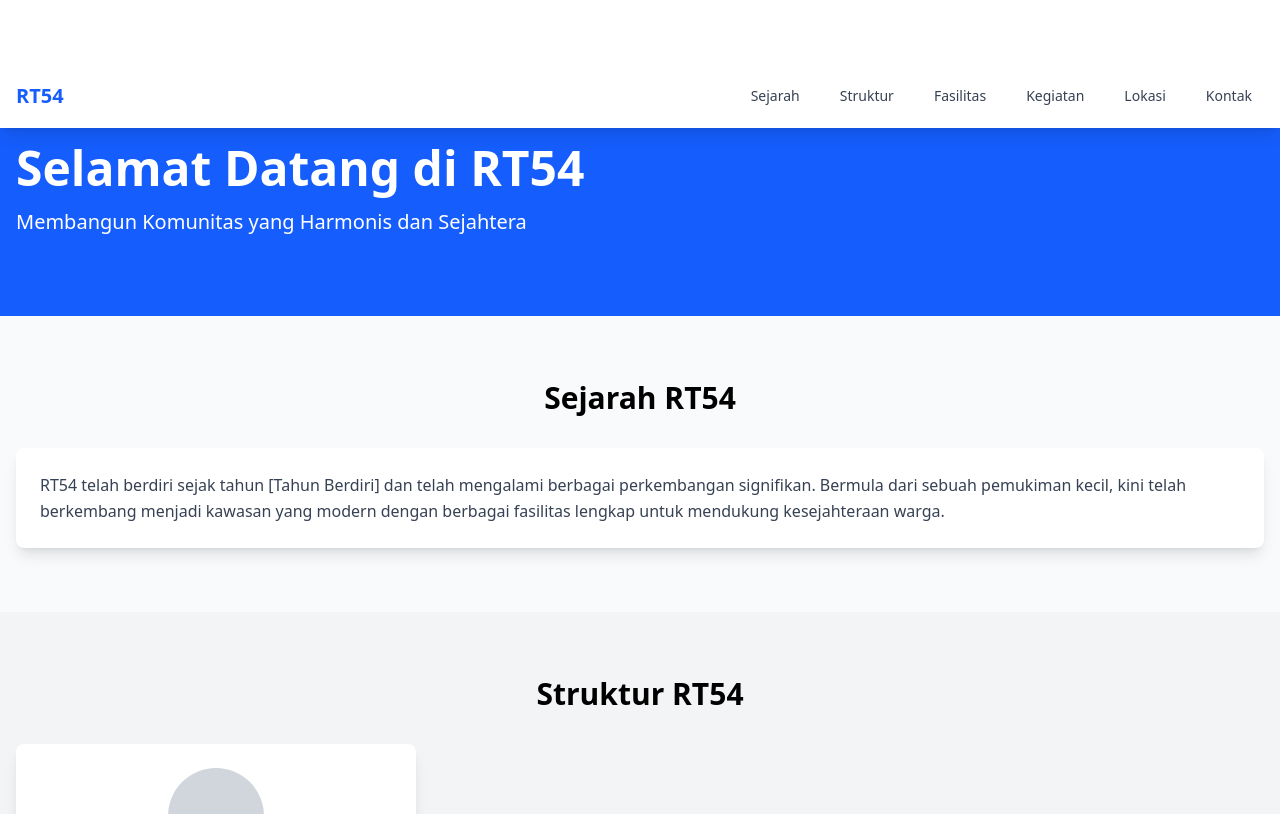
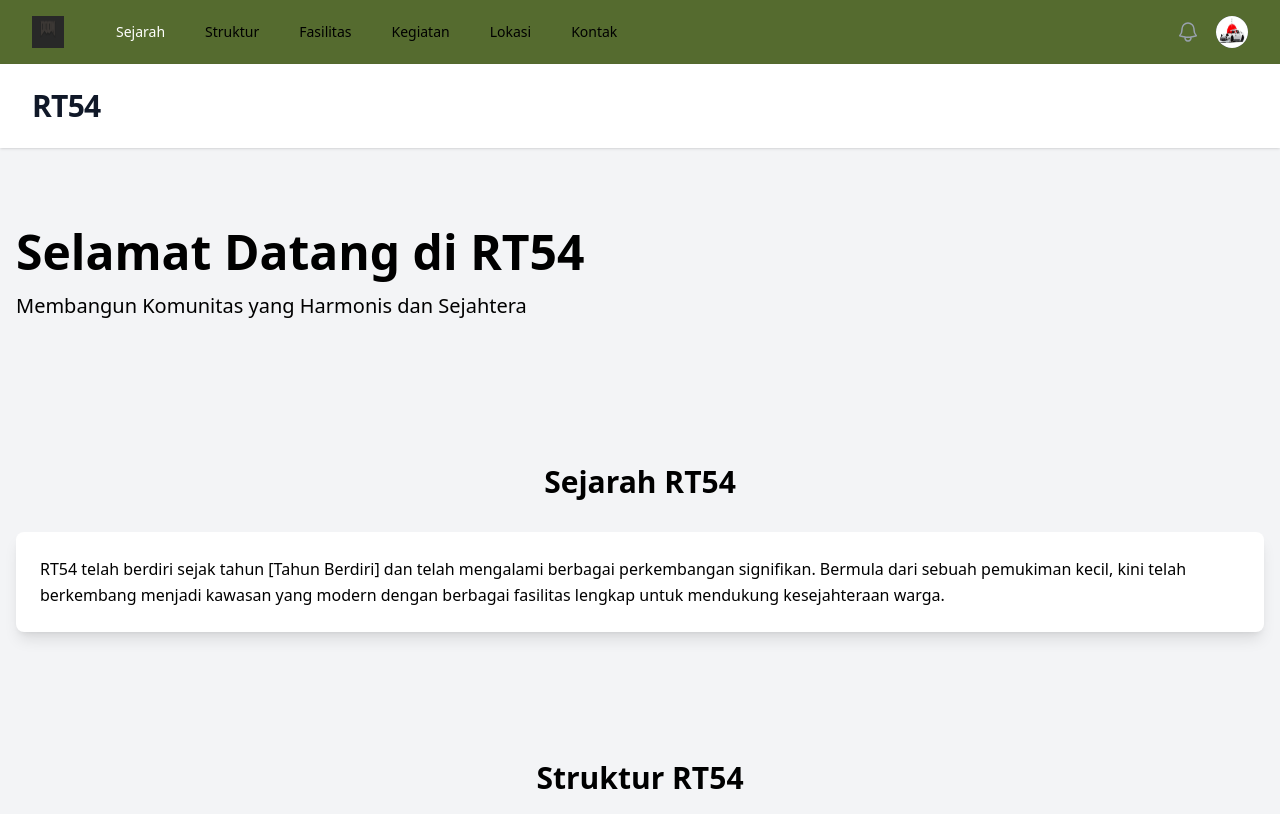
Before and after one commit to user312982/project-insos, a Next.js app: page / in a window 1280 px wide. Shown: the top 814 px of the page. Built offline with nearby package versions, Linux system fonts and the light colour scheme.

Commit message:
editing navbar

```diff
--- a/src/app/layout.tsx
+++ b/src/app/layout.tsx
@@ -14,7 +14,7 @@ const geistMono = Geist_Mono({
 });
 
 export const metadata: Metadata = {
-  title: "RT54 - Website Resmi",
+  title: "RT5 - Website Resmi",
   description: "Website resmi RT54 - Informasi lengkap tentang sejarah, fasilitas, dan kegiatan masyarakat",
 };
 
@@ -24,13 +24,9 @@ export default function RootLayout({
   children: React.ReactNode;
 }>) {
   return (
-    <html lang="en">
-      <body className={`${geistSans.variable} ${geistMono.variable}`}>
-        <div className="pt-16">
-          {/* @ts-expect-error Async Server Component */}
-          <Navbar />
-          {children}
-        </div>
+    <html lang="en" className="h-full bg-gray-100">
+      <body className={`${geistSans.variable} ${geistMono.variable} h-full`}>
+        {children}
       </body>
     </html>
   );
--- a/src/app/page.tsx
+++ b/src/app/page.tsx
@@ -1,10 +1,13 @@
 import Image from "next/image";
+import Navbar from "@/components/Navbar";
 
 export default function Home() {
   return (
-    <main className="min-h-screen bg-gray-50">
-      {/* Hero Section */}
-      <section className="bg-blue-600 text-white py-20">
+    <div className="min-h-screen bg-rt-lightest">
+      <Navbar />
+      <main>
+        {/* Hero Section */}
+      <section className="bg-rt-dark text-black py-20">
         <div className="container mx-auto px-4">
           <h1 className="text-5xl font-bold mb-4">Selamat Datang di RT54</h1>
           <p className="text-xl">Membangun Komunitas yang Harmonis dan Sejahtera</p>
@@ -14,9 +17,9 @@ export default function Home() {
       {/* Sejarah Section */}
       <section className="py-16" id="sejarah">
         <div className="container mx-auto px-4">
-          <h2 className="text-3xl font-bold mb-8 text-center">Sejarah RT54</h2>
+          <h2 className="text-3xl font-bold mb-8 text-center text-rt-dark">Sejarah RT54</h2>
           <div className="bg-white p-6 rounded-lg shadow-lg">
-            <p className="text-gray-700 leading-relaxed">
+            <p className="text-rt-dark leading-relaxed">
               RT54 telah berdiri sejak tahun [Tahun Berdiri] dan telah mengalami berbagai perkembangan signifikan.
               Bermula dari sebuah pemukiman kecil, kini telah berkembang menjadi kawasan yang modern dengan berbagai
               fasilitas lengkap untuk mendukung kesejahteraan warga.
@@ -26,15 +29,15 @@ export default function Home() {
       </section>
 
       {/* Struktur RT Section */}
-      <section className="py-16 bg-gray-100" id="struktur">
+      <section className="py-16 bg-rt-light" id="struktur">
         <div className="container mx-auto px-4">
-          <h2 className="text-3xl font-bold mb-8 text-center">Struktur RT54</h2>
+          <h2 className="text-3xl font-bold mb-8 text-center text-rt-dark">Struktur RT54</h2>
           <div className="grid md:grid-cols-2 lg:grid-cols-3 gap-6">
             {/* Ketua RT */}
             <div className="bg-white p-6 rounded-lg shadow-lg text-center">
-              <div className="w-24 h-24 rounded-full bg-gray-300 mx-auto mb-4"></div>
-              <h3 className="text-xl font-bold">Nama Ketua RT</h3>
-              <p className="text-gray-600">Ketua RT</p>
+              <div className="w-24 h-24 rounded-full bg-rt-medium mx-auto mb-4"></div>
+              <h3 className="text-xl font-bold text-rt-dark">Nama Ketua RT</h3>
+              <p className="text-rt-medium">Ketua RT</p>
             </div>
             {/* Add more structure components */}
           </div>
@@ -42,12 +45,12 @@ export default function Home() {
       </section>
 
       {/* Fasilitas Section */}
-      <section className="py-16" id="fasilitas">
+      <section className="py-16 bg-rt-lightest" id="fasilitas">
         <div className="container mx-auto px-4">
-          <h2 className="text-3xl font-bold mb-8 text-center">Fasilitas</h2>
+          <h2 className="text-3xl font-bold mb-8 text-center text-rt-dark">Fasilitas</h2>
           <div className="grid md:grid-cols-2 lg:grid-cols-3 gap-6">
             {/* Posyandu */}
-            <div className="bg-white p-6 rounded-lg shadow-lg">
+            <div className="bg-white p-6 rounded-lg shadow-lg border-t-4 border-rt-medium">
               <h3 className="text-xl font-bold mb-4">Posyandu</h3>
               <p className="text-gray-700">Layanan kesehatan terpadu untuk ibu dan anak</p>
             </div>
@@ -112,7 +115,6 @@ export default function Home() {
                loading="lazy"
                referrerPolicy="no-referrer-when-downgrade"
                ></iframe>}
-              <p className="text-center py-8">Peta akan ditampilkan di sini</p>
             </div>
           </div>
         </div>
@@ -148,5 +150,6 @@ export default function Home() {
         </div>
       </section>
     </main>
+    </div>
   );
 }
--- a/src/components/Navbar.tsx
+++ b/src/components/Navbar.tsx
@@ -1,67 +1,137 @@
 'use client';
 
 import { useState } from 'react';
+import Image from 'next/image';
 import Link from 'next/link';
 
 export default function Navbar() {
   const [isOpen, setIsOpen] = useState(false);
 
   const navigation = [
-    { name: 'Sejarah', href: '#sejarah' },
-    { name: 'Struktur', href: '#struktur' },
-    { name: 'Fasilitas', href: '#fasilitas' },
-    { name: 'Kegiatan', href: '#kegiatan' },
-    { name: 'Lokasi', href: '#lokasi' },
-    { name: 'Kontak', href: '#kontak' },
+    {
+      name: 'Sejarah',
+      href: '#sejarah',
+      current: true
+    },
+    {
+      name: 'Struktur',
+      href: '#struktur',
+      current: false
+    },
+    {
+      name: 'Fasilitas',
+      href: '#fasilitas',
+      current: false
+    },
+    {
+      name: 'Kegiatan',
+      href: '#kegiatan',
+      current: false
+    },
+    {
+      name: 'Lokasi',
+      href: '#lokasi',
+      current: false
+    },
+    {
+      name: 'Kontak',
+      href: '#kontak',
+      current: false
+    },
   ];
 
   return (
-    <nav className="bg-white shadow-lg fixed w-full z-50">
-      <div className="max-w-7xl mx-auto px-4">
-        <div className="flex justify-between h-16">
-          <div className="flex">
-            <div className="flex-shrink-0 flex items-center">
-              <span className="text-xl font-bold text-blue-600">RT54</span>
+    <div className="min-h-full">
+      <nav className="bg-[#556B2F]">
+        <div className="mx-auto max-w-7xl px-4 sm:px-6 lg:px-8">
+          <div className="flex h-16 items-center justify-between">
+            <div className="flex items-center">
+              <div className="flex-shrink-0">
+                <Image
+                  src="/logo.png"
+                  alt="RT54"
+                  width={32}
+                  height={32}
+                  className="h-8 w-8"
+                />
               </div>
-          </div>
-
-          {/* Desktop menu */}
-          <div className="hidden md:flex md:items-center md:space-x-4">
+              <div className="hidden md:block">
+                <div className="ml-10 flex items-baseline space-x-4">
                   {navigation.map((item) => (
                     <a
                       key={item.name}
                       href={item.href}
-                className="text-gray-700 hover:text-blue-600 px-3 py-2 rounded-md text-sm font-medium transition-colors"
+                      className={`${
+                        item.current
+                          ? 'bg-rt-medium text-white'
+                          : 'text-rt-lightest hover:bg-rt-medium/80 hover:text-white'
+                      } rounded-md px-3 py-2 text-sm font-medium`}
+                      aria-current={item.current ? 'page' : undefined}
                     >
                       {item.name}
                     </a>
                   ))}
                 </div>
+              </div>
+            </div>
+            <div className="hidden md:block">
+              <div className="ml-4 flex items-center md:ml-6">
+                <button type="button" className="relative rounded-full p-1 text-gray-400 hover:text-white focus:outline-none focus:ring-2 focus:ring-white focus:ring-offset-2 focus:ring-offset-gray-800">
+                  <span className="absolute -inset-1.5"></span>
+                  <span className="sr-only">View notifications</span>
+                  <svg className="h-6 w-6" fill="none" viewBox="0 0 24 24" strokeWidth="1.5" stroke="currentColor" aria-hidden="true">
+                    <path strokeLinecap="round" strokeLinejoin="round" d="M14.857 17.082a23.848 23.848 0 005.454-1.31A8.967 8.967 0 0118 9.75v-.7V9A6 6 0 006 9v.75a8.967 8.967 0 01-2.312 6.022c1.733.64 3.56 1.085 5.455 1.31m5.714 0a24.255 24.255 0 01-5.714 0m5.714 0a3 3 0 11-5.714 0" />
+                  </svg>
+                </button>
 
-          {/* Mobile menu button */}
-          <div className="flex items-center md:hidden">
+                {/* Profile dropdown */}
+                <div className="relative ml-3">
+                  <div>
                     <button
+                      type="button"
+                      className="relative flex max-w-xs items-center rounded-full bg-gray-800 text-sm focus:outline-none focus:ring-2 focus:ring-white focus:ring-offset-2 focus:ring-offset-gray-800"
                       onClick={() => setIsOpen(!isOpen)}
-              className="inline-flex items-center justify-center p-2 rounded-md text-gray-700 hover:text-blue-600 focus:outline-none"
                     >
-              <svg
-                className={`${isOpen ? 'hidden' : 'block'} h-6 w-6`}
-                xmlns="http://www.w3.org/2000/svg"
-                fill="none"
-                viewBox="0 0 24 24"
-                stroke="currentColor"
+                      <span className="absolute -inset-1.5"></span>
+                      <span className="sr-only">Open user menu</span>
+                      <Image
+                        className="h-8 w-8 rounded-full"
+                        src="/profile-placeholder.jpg"
+                        alt=""
+                        width={32}
+                        height={32}
+                      />
+                    </button>
+                  </div>
+                  {isOpen && (
+                    <div className="absolute right-0 z-10 mt-2 w-48 origin-top-right rounded-md bg-white py-1 shadow-lg ring-1 ring-black ring-opacity-5 focus:outline-none">
+                      <a href="#" className="block px-4 py-2 text-sm text-gray-700 hover:bg-gray-100">Your Profile</a>
+                      <a href="#" className="block px-4 py-2 text-sm text-gray-700 hover:bg-gray-100">Settings</a>
+                      <a href="#" className="block px-4 py-2 text-sm text-gray-700 hover:bg-gray-100">Sign out</a>
+                    </div>
+                  )}
+                </div>
+              </div>
+            </div>
+
+            {/* Mobile menu button*/}
+            <div className="-mr-2 flex md:hidden">
+              <button
+                type="button"
+                className="relative inline-flex items-center justify-center rounded-md bg-gray-800 p-2 text-gray-400 hover:bg-gray-700 hover:text-white focus:outline-none focus:ring-2 focus:ring-white focus:ring-offset-2 focus:ring-offset-gray-800"
+                onClick={() => setIsOpen(!isOpen)}
               >
-                <path strokeLinecap="round" strokeLinejoin="round" strokeWidth={2} d="M4 6h16M4 12h16M4 18h16" />
+                <span className="absolute -inset-0.5"></span>
+                <span className="sr-only">Open main menu</span>
+                {!isOpen ? (
+                  <svg className="block h-6 w-6" fill="none" viewBox="0 0 24 24" strokeWidth="1.5" stroke="currentColor" aria-hidden="true">
+                    <path strokeLinecap="round" strokeLinejoin="round" d="M3.75 6.75h16.5M3.75 12h16.5m-16.5 5.25h16.5" />
                   </svg>
-              <svg
-                className={`${isOpen ? 'block' : 'hidden'} h-6 w-6`}
-                xmlns="http://www.w3.org/2000/svg"
-                fill="none"
-                viewBox="0 0 24 24"
-                stroke="currentColor"
-              >
-                <path strokeLinecap="round" strokeLinejoin="round" strokeWidth={2} d="M6 18L18 6M6 6l12 12" />
+                ) : (
+                  <svg className="block h-6 w-6" fill="none" viewBox="0 0 24 24" strokeWidth="1.5" stroke="currentColor" aria-hidden="true">
+                    <path strokeLinecap="round" strokeLinejoin="round" d="M6 18L18 6M6 6l12 12" />
                   </svg>
+                )}
               </button>
             </div>
           </div>
@@ -69,19 +139,66 @@ export default function Navbar() {
 
         {/* Mobile menu */}
         <div className={`${isOpen ? 'block' : 'hidden'} md:hidden`}>
-        <div className="px-2 pt-2 pb-3 space-y-1">
+          <div className="space-y-1 px-2 pb-3 pt-2 sm:px-3">
             {navigation.map((item) => (
               <a
                 key={item.name}
                 href={item.href}
-              className="text-gray-700 hover:text-blue-600 block px-3 py-2 rounded-md text-base font-medium"
-              onClick={() => setIsOpen(false)}
+                className={`${
+                  item.current ? 'bg-gray-900 text-white' : 'text-gray-300 hover:bg-gray-700 hover:text-white'
+                } block rounded-md px-3 py-2 text-base font-medium`}
+                aria-current={item.current ? 'page' : undefined}
               >
                 {item.name}
               </a>
             ))}
           </div>
+          <div className="border-t border-gray-700 pb-3 pt-4">
+            <div className="flex items-center px-5">
+              <div className="flex-shrink-0">
+                <Image
+                  className="h-10 w-10 rounded-full"
+                  src="/profile-placeholder.jpg"
+                  alt=""
+                  width={40}
+                  height={40}
+                />
+              </div>
+              <div className="ml-3">
+                <div className="text-base font-medium text-white">Admin RT</div>
+                <div className="text-sm font-medium text-gray-400">admin@rt54.com</div>
+              </div>
+              <button
+                type="button"
+                className="relative ml-auto flex-shrink-0 rounded-full bg-gray-800 p-1 text-gray-400 hover:text-white focus:outline-none focus:ring-2 focus:ring-white focus:ring-offset-2 focus:ring-offset-gray-800"
+              >
+                <span className="absolute -inset-1.5"></span>
+                <span className="sr-only">View notifications</span>
+                <svg className="h-6 w-6" fill="none" viewBox="0 0 24 24" strokeWidth="1.5" stroke="currentColor" aria-hidden="true">
+                  <path strokeLinecap="round" strokeLinejoin="round" d="M14.857 17.082a23.848 23.848 0 005.454-1.31A8.967 8.967 0 0118 9.75v-.7V9A6 6 0 006 9v.75a8.967 8.967 0 01-2.312 6.022c1.733.64 3.56 1.085 5.455 1.31m5.714 0a24.255 24.255 0 01-5.714 0m5.714 0a3 3 0 11-5.714 0" />
+                </svg>
+              </button>
+            </div>
+            <div className="mt-3 space-y-1 px-2">
+              <a href="#" className="block rounded-md px-3 py-2 text-base font-medium text-gray-400 hover:bg-gray-700 hover:text-white">
+                Your Profile
+              </a>
+              <a href="#" className="block rounded-md px-3 py-2 text-base font-medium text-gray-400 hover:bg-gray-700 hover:text-white">
+                Settings
+              </a>
+              <a href="#" className="block rounded-md px-3 py-2 text-base font-medium text-gray-400 hover:bg-gray-700 hover:text-white">
+                Sign out
+              </a>
+            </div>
+          </div>
         </div>
       </nav>
+
+      <header className="bg-white shadow">
+        <div className="mx-auto max-w-7xl px-4 py-6 sm:px-6 lg:px-8">
+          <h1 className="text-3xl font-bold tracking-tight text-gray-900">RT54</h1>
+        </div>
+      </header>
+    </div>
   );
 }
--- /dev/null
+++ b/tailwind.config.ts
@@ -0,0 +1,23 @@
+import type { Config } from 'tailwindcss'
+
+const config: Config = {
+  content: [
+    './src/pages/**/*.{js,ts,jsx,tsx,mdx}',
+    './src/components/**/*.{js,ts,jsx,tsx,mdx}',
+    './src/app/**/*.{js,ts,jsx,tsx,mdx}',
+  ],
+  theme: {
+    extend: {
+      colors: {
+        rt: {
+          dark: '#556B2F',
+          medium: '#8FA31E',
+          light: '#C6D870',
+          lightest: '#EFF5D2'
+        }
+      }
+    },
+  },
+  plugins: [],
+}
+export default config
```
Also changed, not shown: public/logo.png (added), public/profile-placeholder.jpg (added). Lines whose indentation alone changed are shown as unchanged.
